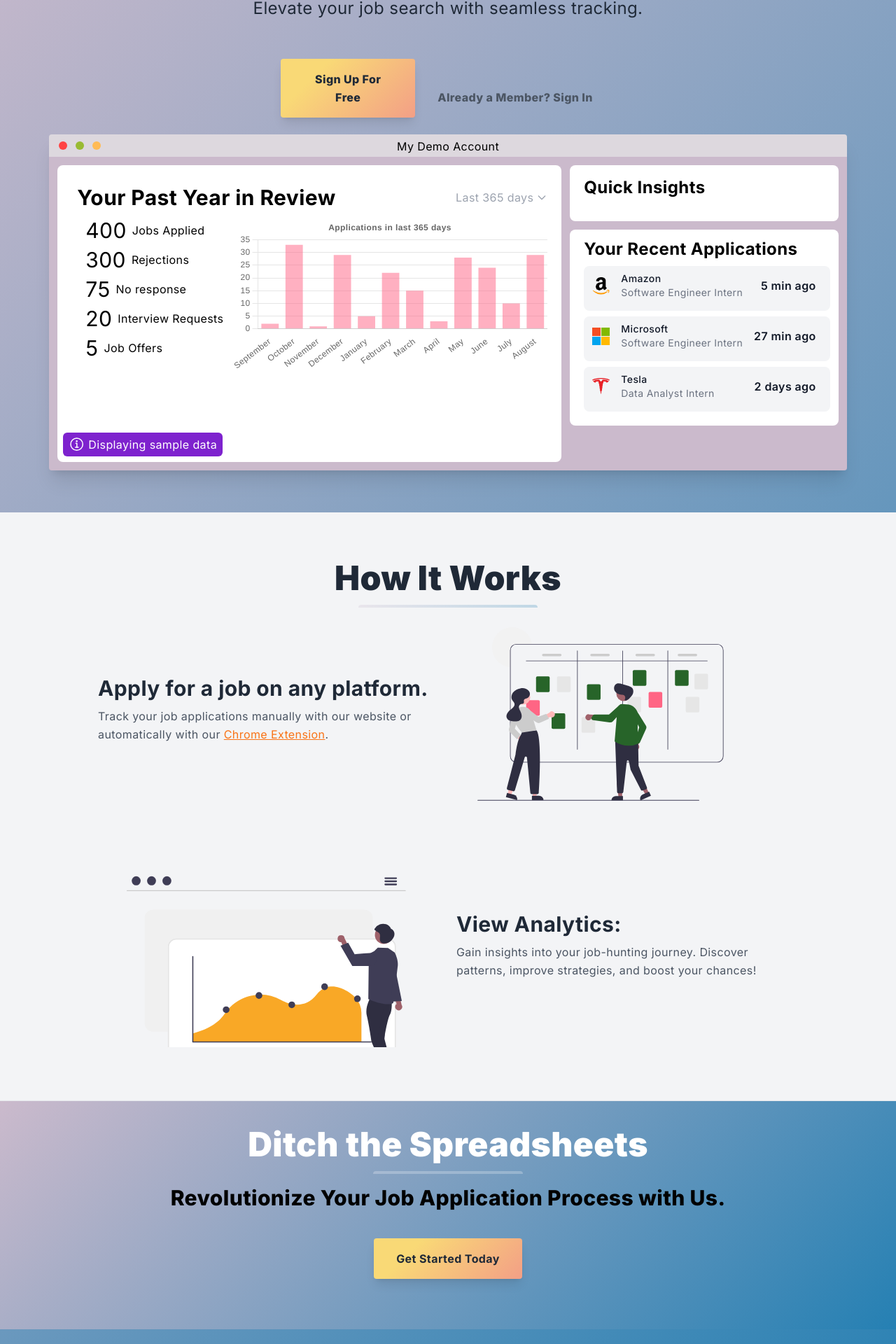
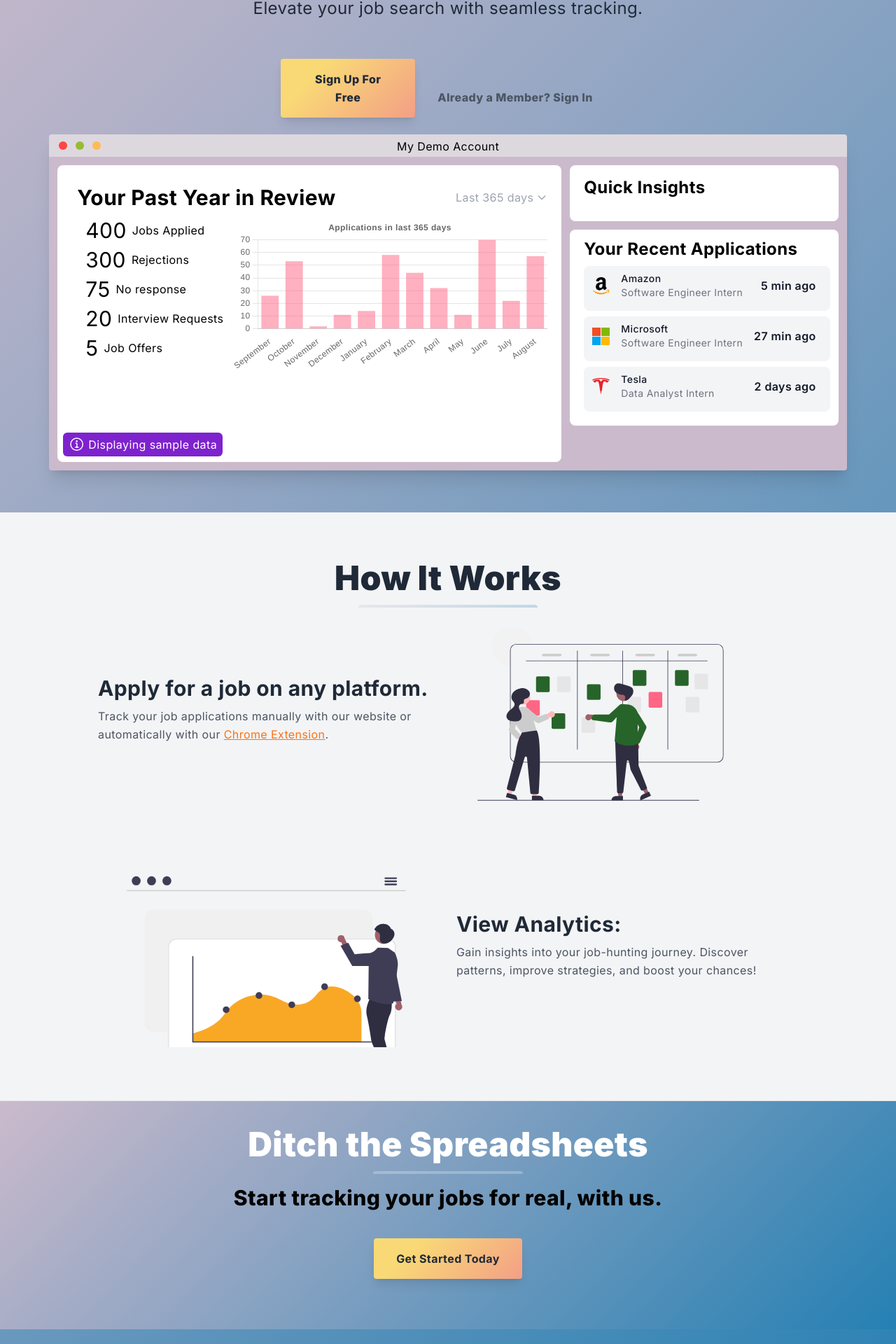
Before and after one commit to cartile/ospo-website, a Next.js app: page / in a window 1280 px wide. Shown: the part 224-2144 px from the top of the page at 70% size. Built offline with nearby package versions, Linux system fonts and the light colour scheme.

Commit message:
chart complete (linked with timePeriod state)

```diff
--- a/app/components/DashBoard/DemoGraph.tsx
+++ b/app/components/DashBoard/DemoGraph.tsx
@@ -45,18 +45,40 @@ export default function DemoGraph({timePeriod} : {timePeriod:string}) {
         aspectRatio: 1
       },
     };
+    const months = ['January', 'February', 'March', 'April', 'May', 'June', 'July', 'August', 'September', 'October', 'November', 'December'];
+    const weeks = ['Sunday', 'Monday', 'Tuesday', 'Wednesday', 'Thursday', 'Friday', 'Saturday']
+    const currentDate = new Date();
+    const currentDay = currentDate.getDay()
+    const currentMonth = currentDate.getMonth()
 
-    const months = ['January', 'February', 'March', 'April', 'May', 'June', 'July', 'August', 'September', 'October', 'November', 'December'];
-    const currentDate = new Date();
-    const currentMonth = currentDate.getMonth()
-    const labels = months.slice(currentMonth + 1).concat(months.slice(0, currentMonth + 1));
+    const yearlyLabels = months.slice(currentMonth + 1).concat(months.slice(0, currentMonth + 1));
+    const yearlyData = [26, 53, 2, 11, 14, 58, 44, 32, 11, 70, 22, 57]
+
+    const monthlyLabels = ['3 Weeks Ago', '2 Weeks Ago', '1 Week Ago', 'Current Week']
+    const monthlyData = [15, 13, 4, 18]
+
+    const weeklyLabels = weeks.slice(0, currentDay).concat(weeks.slice(currentDay))
+    const weeklyData = [4, 2, 2, 1, 2, 1, 3]
+
+    const usedInfo = () =>{
+      if (timePeriod==="Last 7 days") {
+        return [weeklyLabels, weeklyData]
+      }
+      else if (timePeriod==="Last 30 days") {
+        return [monthlyLabels, monthlyData]
+      } else {
+        return [yearlyLabels, yearlyData]
+      }
+    }
+
+    const [usedLabels, usedData] = usedInfo()
 
     const data = {
-      labels,
+      labels: usedLabels,
       datasets: [
         {
           label: 'Jobs Applied',
-          data: labels.map(() => faker.number.int({ min: 0, max: 40 })),
+          data: usedData,
           backgroundColor: 'rgba(255, 99, 132, 0.5)',
         },
       ],
--- a/app/components/HomePage/CallToAction.tsx
+++ b/app/components/HomePage/CallToAction.tsx
@@ -13,7 +13,7 @@ export default function CallToAction() {
         </div>
 
         <h3 className="my-4 text-3xl font-extrabold">
-          Revolutionize Your Job Application Process with Us.
+          Start tracking your jobs for real, with us.
         </h3>
 
         <button
```
